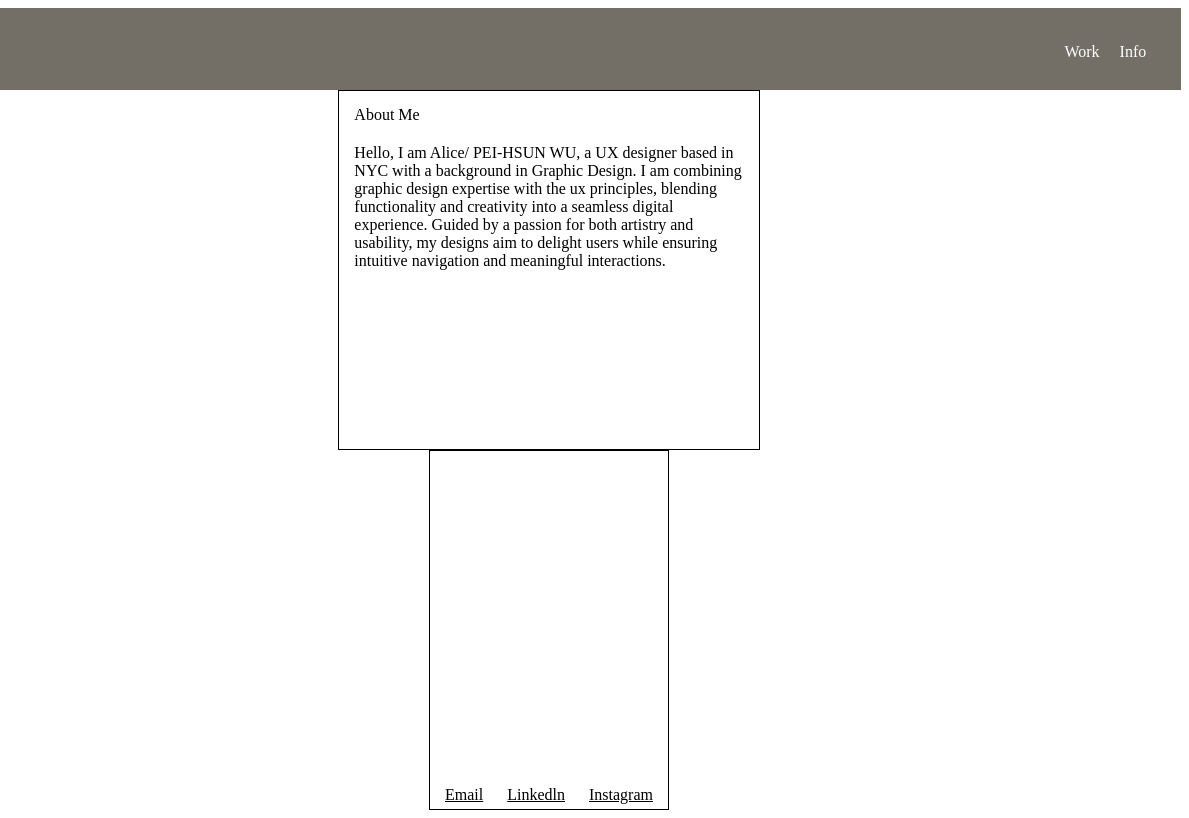
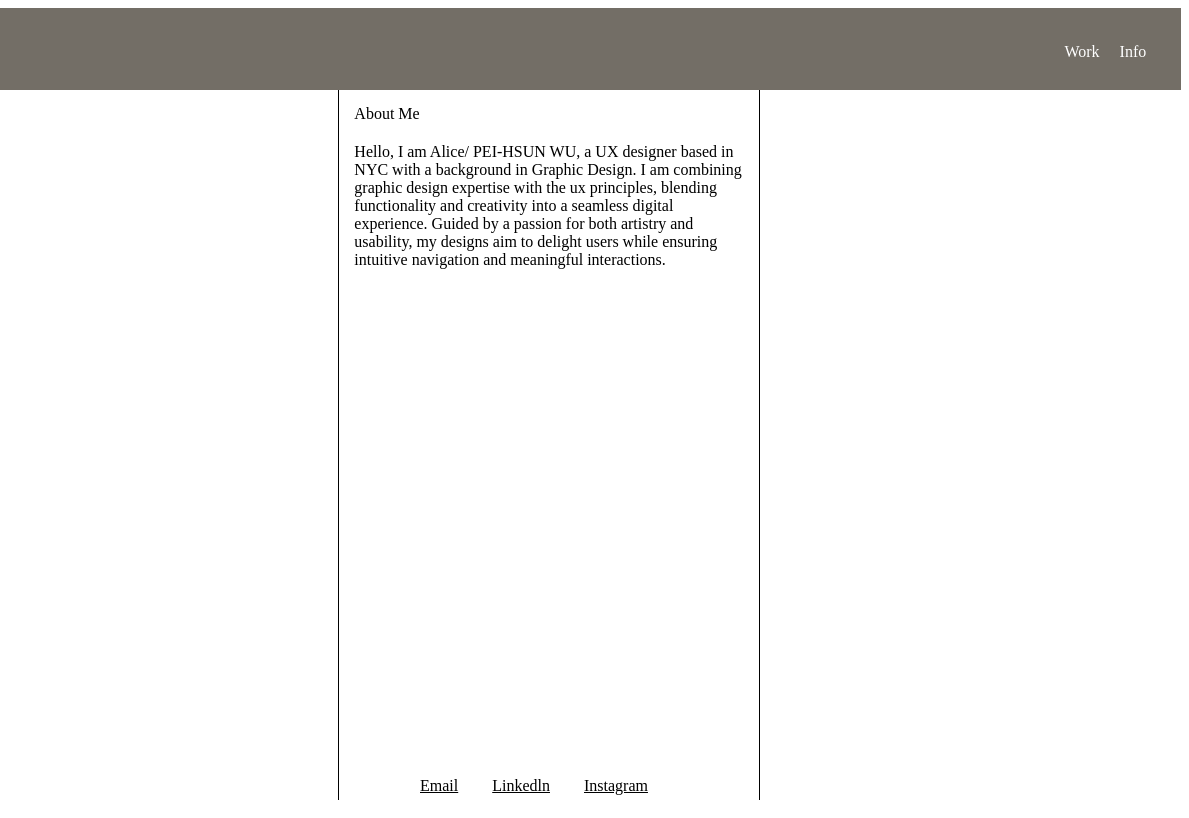
Before and after one commit to alicewu0210/UX_UI_HW_17., a plain HTML site: page index.html in a window 1280 px wide. Shown: the full height of the page, 91-1280 px from the left. Drawn offline with Linux system fonts and the light colour scheme.

Commit message:
css update

```diff
--- a/css/style.css
+++ b/css/style.css
@@ -35,7 +35,7 @@
     display: grid;
     grid-template-columns: 1fr 1fr 1fr;
     grid-template-rows: 1fr 1fr;
-    height: 720px;
+    height: 710px;
     grid-template-areas:
     "doi about camping"
     "npo contact caseStudy";
@@ -44,7 +44,8 @@
 #about{
     grid-area: about;
     padding: 5px;
-    border:1px solid #000000;
+    border-left:1px solid #000000;
+    border-right:1px solid #000000;
 }
 
 #aboutMe{
@@ -61,12 +62,13 @@
     grid-area: contact;
     padding: 5px;
     align-content: end;
-    justify-self: center;
-    border:1px solid #000000;
+    text-align: center;
+    border-left:1px solid #000000;
+    border-right:1px solid #000000;
 }
 
 .footer-item{
     color:black;
-    padding: 10px;
+    margin-right: 30px;
     text-decoration: underline;
 }
```
